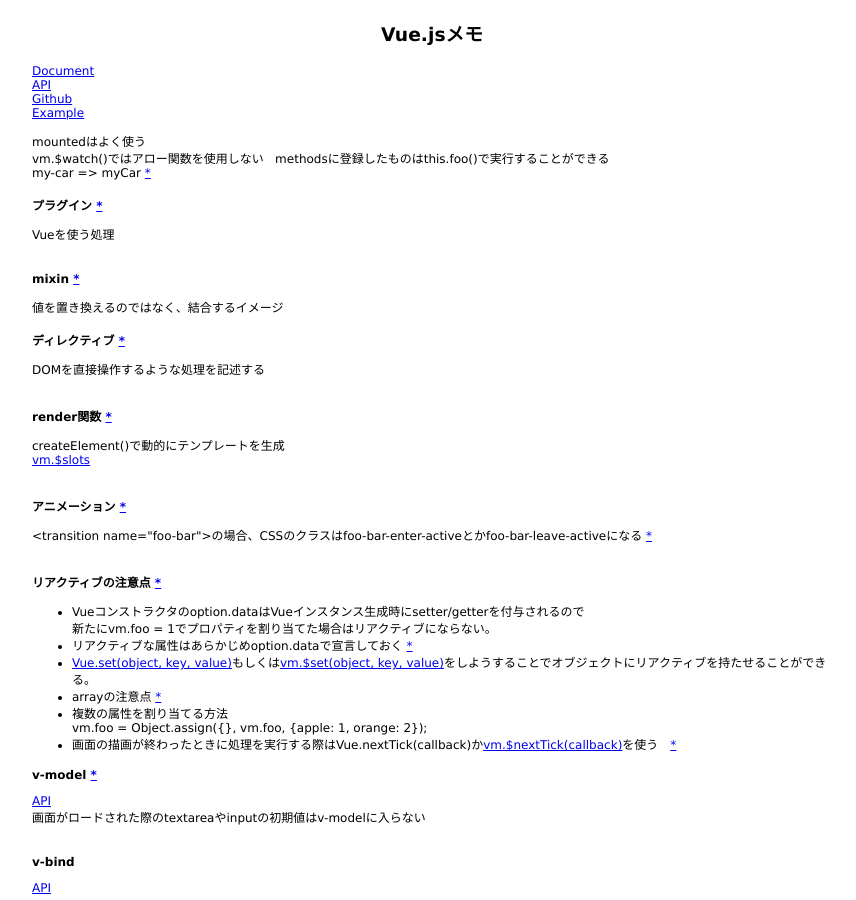
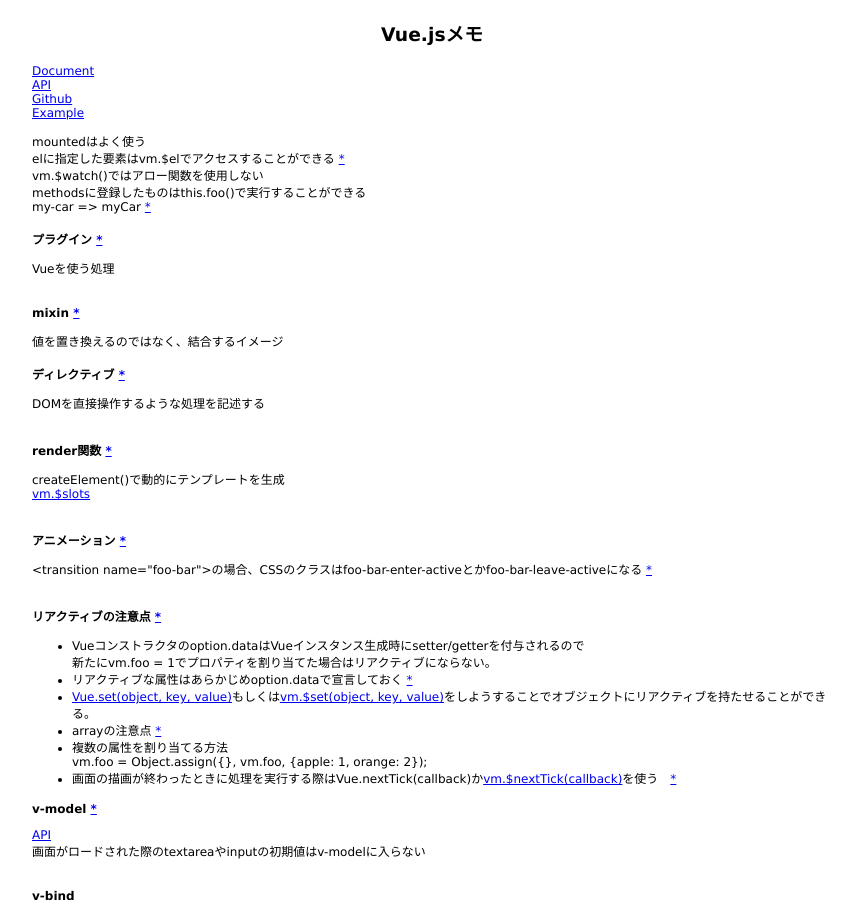
Before and after one commit to 38elements/38elements.github.com, a Jekyll site: the page built from _posts/2016-12-20-vuejs.md, in a window 1280 px wide and 900 px high. Shown: the whole window, without its empty margins (208-1064 px from the left). Built offline with Jekyll 4.4.1, drawn with Linux system fonts in a browser that asks for light colours.

Commit message:
Update 2016-12-20-vuejs.md

```diff
--- a/_posts/2016-12-20-vuejs.md
+++ b/_posts/2016-12-20-vuejs.md
@@ -8,6 +8,7 @@ title: Vue.jsメモ
 [Example](http://jsdo.it/38elements/vuejs-1)
 
 mountedはよく使う
+elに指定した要素はvm.$elでアクセスすることができる [\*](https://vuejs.org/v2/api/#el)
 vm.$watch()ではアロー関数を使用しない
 methodsに登録したものはthis.foo()で実行することができる
 my-car => myCar [\*](https://vuejs.org/v2/guide/components.html#Component-Naming-Conventions)
```
